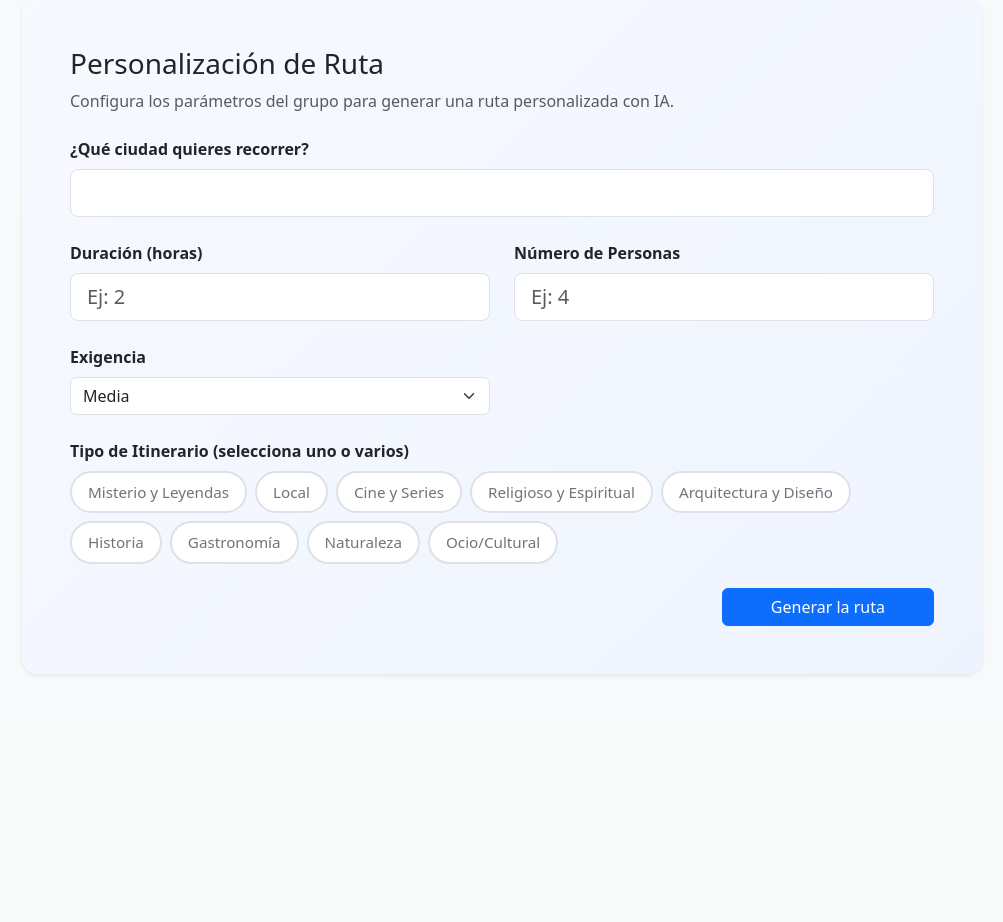
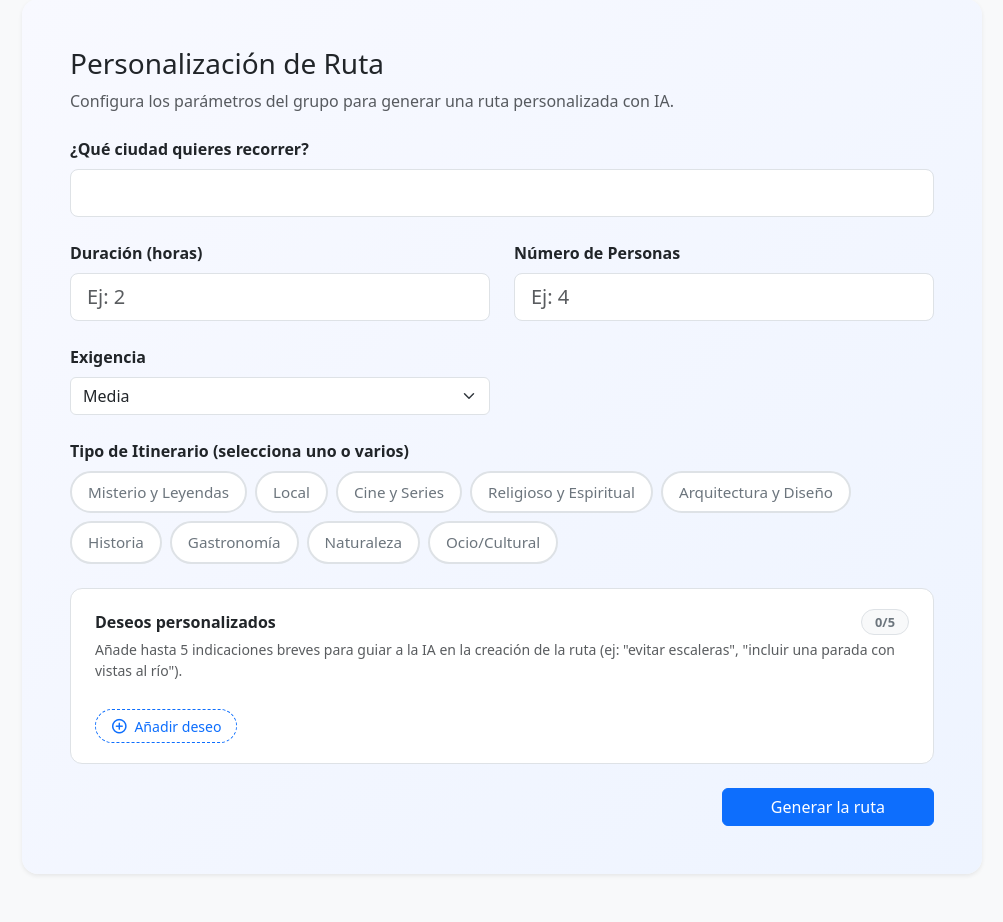
Before and after one commit to G4-AURA/Entrega-S1, a Django app: page /personalizacion/ in a window 1280 px wide. Shown: the part 135-1057 px from the top of the page, without its empty margins (138-1141 px from the left). Before the commit the page ends 810 px from the top, so only its background shows below. Run offline with Django 5.2, Linux system fonts and the light colour scheme; parts of the project's set-up code (start-up, migrations or seed data) failed here and were passed over.

Commit message:
feat: Mejoras en el sistema de IA

```diff
--- a/creacion/templates/creacion/personalizacion.html
+++ b/creacion/templates/creacion/personalizacion.html
@@ -5,6 +5,7 @@
 
 {% block extra_css %}
 <link rel="stylesheet" href="{% static 'css/creacion/personalizacion.css' %}">
+<link href="https://fonts.googleapis.com/icon?family=Material+Icons+Round" rel="stylesheet">
 {% endblock %}
 
 {% block content %}
@@ -82,6 +83,27 @@
                         </label>
                     </div>
                 </div>
+
+                <div class="col-12">
+                    <div class="deseos-section">
+                        <div class="deseos-header">
+                            <label class="form-label mb-0">Deseos personalizados</label>
+                            <span class="deseos-counter"><span id="deseos-count">0</span>/5</span>
+                        </div>
+                        <p class="form-text mt-1 mb-3">
+                            Añade hasta 5 indicaciones breves para guiar a la IA en la creación de la ruta
+                            (ej: "evitar escaleras", "incluir una parada con vistas al río").
+                        </p>
+                        <div id="deseos-lista" class="deseos-lista"></div>
+                        <button type="button" id="btn-añadir-deseo" class="btn-añadir-deseo">
+                            <span class="material-icons-round" aria-hidden="true">add_circle_outline</span>
+                            Añadir deseo
+                        </button>
+                    </div>
+                </div>
+
+                <br>
+
                 <div class="col-12 d-flex justify-content-end">
                     <button id="btn-generar-ruta" type="submit" class="btn btn-primary px-5">Generar la ruta</button>
                 </div>
@@ -113,5 +135,15 @@
 {% endblock %}
 
 {% block extra_js %}
-<script src="{% static 'js/creacion/personalizacion.js' %}"></script>
+<script src="{% static 'js/creacion/mapa_creacion.js' %}"></script>
+<script id="personalizacion-config" type="application/json">
+{
+    "csrfToken": "{{ csrf_token }}",
+    "mapboxToken": "{{ MAPBOX_ACCESS_TOKEN }}",
+    "urls": {
+        "generar": "{% url 'creacion:generar_ruta_ia' %}"
+    }
+}
+</script>
+<script src="{% static 'js/creacion/personalizacion_ruta.js' %}"></script>
 {% endblock %}
--- a/static/css/creacion/personalizacion.css
+++ b/static/css/creacion/personalizacion.css
@@ -77,3 +77,143 @@
 .mood-btn input[type='checkbox'] {
     display: none;
 }
+
+
+/* ── Sección "Deseos personalizados" ─────────────────────────────────────── */
+
+.deseos-section {
+    background: #fff;
+    border: 1.5px solid #dee2e6;
+    border-radius: 0.75rem;
+    padding: 1.25rem 1.5rem;
+    transition: border-color 0.2s;
+}
+
+.deseos-section:focus-within {
+    border-color: #0d6efd;
+}
+
+.deseos-header {
+    display: flex;
+    align-items: center;
+    justify-content: space-between;
+}
+
+.deseos-counter {
+    font-size: 0.8rem;
+    font-weight: 600;
+    color: #6c757d;
+    background: #f8f9fa;
+    border: 1px solid #dee2e6;
+    border-radius: 2rem;
+    padding: 0.15rem 0.6rem;
+    min-width: 3rem;
+    text-align: center;
+}
+
+.deseos-lista {
+    display: flex;
+    flex-direction: column;
+    gap: 0.5rem;
+    margin-bottom: 0.75rem;
+}
+
+/* Entrada individual de deseo */
+.deseo-item {
+    display: flex;
+    align-items: center;
+    gap: 0.5rem;
+    animation: deseo-aparecer 0.18s ease;
+}
+
+@keyframes deseo-aparecer {
+    from {
+        opacity: 0;
+        transform: translateY(-6px);
+    }
+    to {
+        opacity: 1;
+        transform: translateY(0);
+    }
+}
+
+.deseo-input {
+    flex: 1;
+    padding: 0.45rem 0.75rem;
+    border: 1.5px solid #dee2e6;
+    border-radius: 0.5rem;
+    font-size: 0.9rem;
+    transition: border-color 0.2s, box-shadow 0.2s;
+}
+
+.deseo-input:focus {
+    outline: none;
+    border-color: #0d6efd;
+    box-shadow: 0 0 0 3px rgb(13 110 253 / 12%);
+}
+
+.deseo-chars {
+    font-size: 0.72rem;
+    color: #adb5bd;
+    min-width: 3rem;
+    text-align: right;
+    white-space: nowrap;
+}
+
+.deseo-chars--limit {
+    color: #dc3545;
+    font-weight: 600;
+}
+
+.deseo-btn-eliminar {
+    background: none;
+    border: none;
+    padding: 0.25rem;
+    cursor: pointer;
+    color: #adb5bd;
+    border-radius: 50%;
+    display: flex;
+    align-items: center;
+    transition: color 0.15s, background-color 0.15s;
+    flex-shrink: 0;
+}
+
+.deseo-btn-eliminar:hover {
+    color: #dc3545;
+    background: rgb(220 53 69 / 8%);
+}
+
+.deseo-btn-eliminar .material-icons-round {
+    font-size: 1.1rem;
+}
+
+/* Botón "Añadir deseo" */
+.btn-añadir-deseo {
+    display: inline-flex;
+    align-items: center;
+    gap: 0.4rem;
+    background: none;
+    border: 1.5px dashed #0d6efd;
+    color: #0d6efd;
+    padding: 0.35rem 0.9rem;
+    border-radius: 2rem;
+    font-size: 0.88rem;
+    font-weight: 500;
+    cursor: pointer;
+    transition: background-color 0.15s, opacity 0.15s;
+}
+
+.btn-añadir-deseo:hover:not(:disabled) {
+    background: rgb(13 110 253 / 7%);
+}
+
+.btn-añadir-deseo:disabled,
+.btn-añadir-deseo.deseos-limit {
+    opacity: 0.45;
+    cursor: not-allowed;
+    border-style: solid;
+}
+
+.btn-añadir-deseo .material-icons-round {
+    font-size: 1.1rem;
+}
--- a/static/js/creacion/personalizacion.js
+++ /dev/null
@@ -1,128 +0,0 @@
-const form = document.getElementById('form-personalizacion-ruta');
-const boton = document.getElementById('btn-generar-ruta');
-const estado = document.getElementById('estado-respuesta');
-const pantallaCarga = document.getElementById('pantalla-carga');
-const rutaMeta = document.getElementById('ruta-meta');
-
-const csrfToken = form.dataset.csrfToken;
-const mapboxToken = form.dataset.mapboxToken;
-
-let leafletMap = null;
-
-function setCargando(estaCargando) {
-    if (estaCargando) {
-        pantallaCarga.style.display = 'flex';
-        boton.disabled = true;
-        boton.textContent = 'Generando...';
-    } else {
-        pantallaCarga.style.display = 'none';
-        boton.disabled = false;
-        boton.textContent = 'Generar la ruta';
-    }
-}
-
-function renderizarRuta(datos) {
-    document.getElementById('seccion-resultados').classList.remove('d-none');
-    const lista = document.getElementById('lista-paradas');
-    lista.innerHTML = '';
-
-    rutaMeta.classList.remove('d-none');
-    rutaMeta.textContent = `${datos.titulo || 'Ruta generada'} · ${datos.duracion_horas || datos.duracion_estimada || '-'}h · Exigencia ${datos.nivel_exigencia || '-'}`;
-
-    if (leafletMap) {
-        leafletMap.remove();
-    }
-
-    const primeraParada = (datos.paradas && datos.paradas[0]) || null;
-    const coordenadaInicial = (primeraParada && (primeraParada.coordenadas || primeraParada.coords))
-        ? (primeraParada.coordenadas || primeraParada.coords)
-        : [40.4167, -3.7037];
-
-    leafletMap = L.map('mapa-ruta').setView(coordenadaInicial, 14);
-
-    L.tileLayer(`https://api.mapbox.com/styles/v1/mapbox/streets-v12/tiles/256/{z}/{x}/{y}@2x?access_token=${mapboxToken}`, {
-        attribution: '© Mapbox',
-    }).addTo(leafletMap);
-
-    const puntos = [];
-
-    if (datos.paradas && datos.paradas.length > 0) {
-        datos.paradas.forEach((p, idx) => {
-            const coords = p.coordenadas || p.coords;
-            if (!coords) {
-                return;
-            }
-
-            puntos.push(coords);
-
-            L.marker(coords).addTo(leafletMap)
-                .bindPopup(`<b>${p.orden || idx + 1}. ${p.nombre}</b>`);
-
-            lista.innerHTML += `
-                <div class="list-group-item border-start border-primary border-4 mb-2">
-                    <div class="fw-bold text-primary">Parada ${p.orden || idx + 1}: ${p.nombre}</div>
-                    <div class="small text-muted">${p.descripcion || p.desc || 'Sin descripción'}</div>
-                </div>`;
-        });
-
-        if (puntos.length > 1) {
-            L.polyline(puntos, { color: '#0d6efd', weight: 4, opacity: 0.7 }).addTo(leafletMap);
-            leafletMap.fitBounds(puntos, { padding: [50, 50] });
-        }
-    }
-}
-
-document.querySelectorAll('.mood-btn input[type="checkbox"]').forEach((checkbox) => {
-    checkbox.addEventListener('change', function () {
-        this.closest('.mood-btn').classList.toggle('active', this.checked);
-    });
-});
-
-form.addEventListener('submit', async (e) => {
-    e.preventDefault();
-
-    estado.classList.add('d-none');
-    setCargando(true);
-
-    const moodSeleccionados = Array.from(form.querySelectorAll('input[name="mood"]:checked'))
-        .map((checkbox) => checkbox.value);
-
-    const payload = {
-        ciudad: document.getElementById('ciudad').value,
-        duracion: document.getElementById('duracion').value,
-        personas: document.getElementById('personas').value,
-        exigencia: document.getElementById('exigencia').value,
-        mood: moodSeleccionados,
-    };
-
-    try {
-        const response = await fetch('/crear-ruta/api/generar/', {
-            method: 'POST',
-            headers: {
-                'Content-Type': 'application/json',
-                'X-CSRFToken': csrfToken,
-            },
-            body: JSON.stringify(payload),
-        });
-
-        const data = await response.json();
-
-        if (response.ok && data.status === 'OK') {
-            form.classList.add('d-none');
-            document.getElementById('subtitulo-form').classList.add('d-none');
-            renderizarRuta(data.datos_ruta);
-            estado.className = 'alert alert-success mt-3';
-            estado.innerHTML = `${data.mensaje} — <a href="/catalogo/${data.ruta_id}/" class="alert-link">Para más opciones, accede a la ruta desde el catálogo</a>.`;
-            estado.classList.remove('d-none');
-        } else {
-            throw new Error(data.mensaje || 'Error desconocido al generar la ruta');
-        }
-    } catch (error) {
-        console.error(error);
-        estado.className = 'alert alert-danger mt-3';
-        estado.textContent = `Error: ${error.message}`;
-        estado.classList.remove('d-none');
-    } finally {
-        setCargando(false);
-    }
-});
--- a/static/js/creacion/personalizacion_ruta.js
+++ b/static/js/creacion/personalizacion_ruta.js
@@ -17,10 +17,122 @@
         boton.textContent = estaCargando ? 'Generando...' : 'Generar la ruta';
     }
 
-    function leerFormulario() {
+    async function recogerMetadata() {
+        const meta = {
+            idioma: navigator.language || navigator.userLanguage || null,
+            zona_horaria: Intl.DateTimeFormat().resolvedOptions().timeZone || null,
+            hora_local: new Date().toLocaleTimeString('es-ES', { hour: '2-digit', minute: '2-digit' }),
+            dispositivo: /Mobi|Android/i.test(navigator.userAgent) ? 'móvil' : 'escritorio',
+            ubicacion: null,
+        };
+
+        if ('geolocation' in navigator) {
+            try {
+                const pos = await new Promise((resolve, reject) =>
+                    navigator.geolocation.getCurrentPosition(resolve, reject, {
+                        timeout: 5000,
+                        maximumAge: 300_000,
+                    }),
+                );
+                meta.ubicacion = {
+                    coords: [
+                        parseFloat(pos.coords.latitude.toFixed(4)),
+                        parseFloat(pos.coords.longitude.toFixed(4)),
+                    ],
+                };
+
+                try {
+                    const { latitude, longitude } = pos.coords;
+                    const url = `https://nominatim.openstreetmap.org/reverse?lat=${latitude}&lon=${longitude}&format=json&addressdetails=1`;
+                    const resp = await fetch(url, { headers: { 'Accept-Language': 'es' } });
+                    if (resp.ok) {
+                        const geo = await resp.json();
+                        const addr = geo.address || {};
+                        meta.ubicacion.ciudad = (
+                            addr.city || addr.town || addr.village || addr.county || ''
+                        ).trim() || null;
+                        meta.ubicacion.pais = addr.country || null;
+                    }
+                } catch (_) {}
+            } catch (_) {}
+        }
+        return meta;
+    }
+
+    const MAX_DESEOS = 5;
+    const MAX_CHARS_DESEO = 50;
+
+    function inicializarDeseos() {
+        const lista = document.getElementById('deseos-lista');
+        const btnAñadir = document.getElementById('btn-añadir-deseo');
+        const counter = document.getElementById('deseos-count');
+
+        if (!lista || !btnAñadir || !counter) return;
+
+        function actualizarEstado() {
+            const total = lista.querySelectorAll('.deseo-item').length;
+            counter.textContent = total;
+            btnAñadir.disabled = total >= MAX_DESEOS;
+            btnAñadir.classList.toggle('deseos-limit', total >= MAX_DESEOS);
+        }
+
+        function crearItemDeseo() {
+            const item = document.createElement('div');
+            item.className = 'deseo-item';
+            item.innerHTML = `
+                <input
+                    type="text"
+                    class="deseo-input"
+                    maxlength="${MAX_CHARS_DESEO}"
+                    placeholder="Ej: incluir una parada con vistas al río..."
+                    aria-label="Deseo personalizado"
+                >
+                <span class="deseo-chars">0/${MAX_CHARS_DESEO}</span>
+                <button type="button" class="deseo-btn-eliminar" aria-label="Eliminar deseo">
+                    <span class="material-icons-round">close</span>
+                </button>
+            `;
+
+            const input = item.querySelector('.deseo-input');
+            const charCount = item.querySelector('.deseo-chars');
+
+            input.addEventListener('input', () => {
+                const len = input.value.length;
+                charCount.textContent = `${len}/${MAX_CHARS_DESEO}`;
+                charCount.classList.toggle('deseo-chars--limit', len >= MAX_CHARS_DESEO);
+            });
+
+            item.querySelector('.deseo-btn-eliminar').addEventListener('click', () => {
+                item.remove();
+                actualizarEstado();
+            });
+
+            return item;
+        }
+
+        btnAñadir.addEventListener('click', () => {
+            if (lista.querySelectorAll('.deseo-item').length >= MAX_DESEOS) return;
+            const item = crearItemDeseo();
+            lista.appendChild(item);
+            item.querySelector('.deseo-input').focus();
+            actualizarEstado();
+        });
+
+        actualizarEstado();
+    }
+
+    function leerDeseos() {
+        return Array.from(document.querySelectorAll('.deseo-input'))
+            .map((input) => input.value.trim())
+            .filter(Boolean);
+    }
+
+    async function leerFormulario() {
         const moodSeleccionados = Array.from(form.querySelectorAll('input[name="mood"]:checked')).map(
             (checkbox) => checkbox.value,
         );
+
+        const [metadata] = await Promise.all([recogerMetadata()]);
 
         return {
             ciudad: document.getElementById('ciudad').value,
@@ -28,6 +140,8 @@
             personas: document.getElementById('personas').value,
             exigencia: document.getElementById('exigencia').value,
             mood: moodSeleccionados,
+            deseos: leerDeseos(),
+            metadata,
         };
     }
 
@@ -105,12 +219,14 @@
         setCargando(true);
 
         try {
-            const payload = leerFormulario();
+            const payload = await leerFormulario();
             const data = await enviarPeticion(payload);
+            form.classList.add('d-none');
+            document.getElementById('subtitulo-form').classList.add('d-none');
             renderizarRuta(data.datos_ruta);
 
             estado.className = 'alert alert-success mt-3';
-            estado.textContent = data.mensaje;
+            estado.innerHTML = `${data.mensaje} — <a href="/catalogo/${data.ruta_id}/" class="alert-link">Para más opciones accede a la ruta desde el catálogo</a>.`;
             estado.classList.remove('d-none');
         } catch (error) {
             console.error(error);
@@ -119,4 +235,7 @@
             setCargando(false);
         }
     });
+
+    inicializarDeseos();
+
 })();
```
Also changed, not shown: creacion/services.py (+73 -8 lines).
